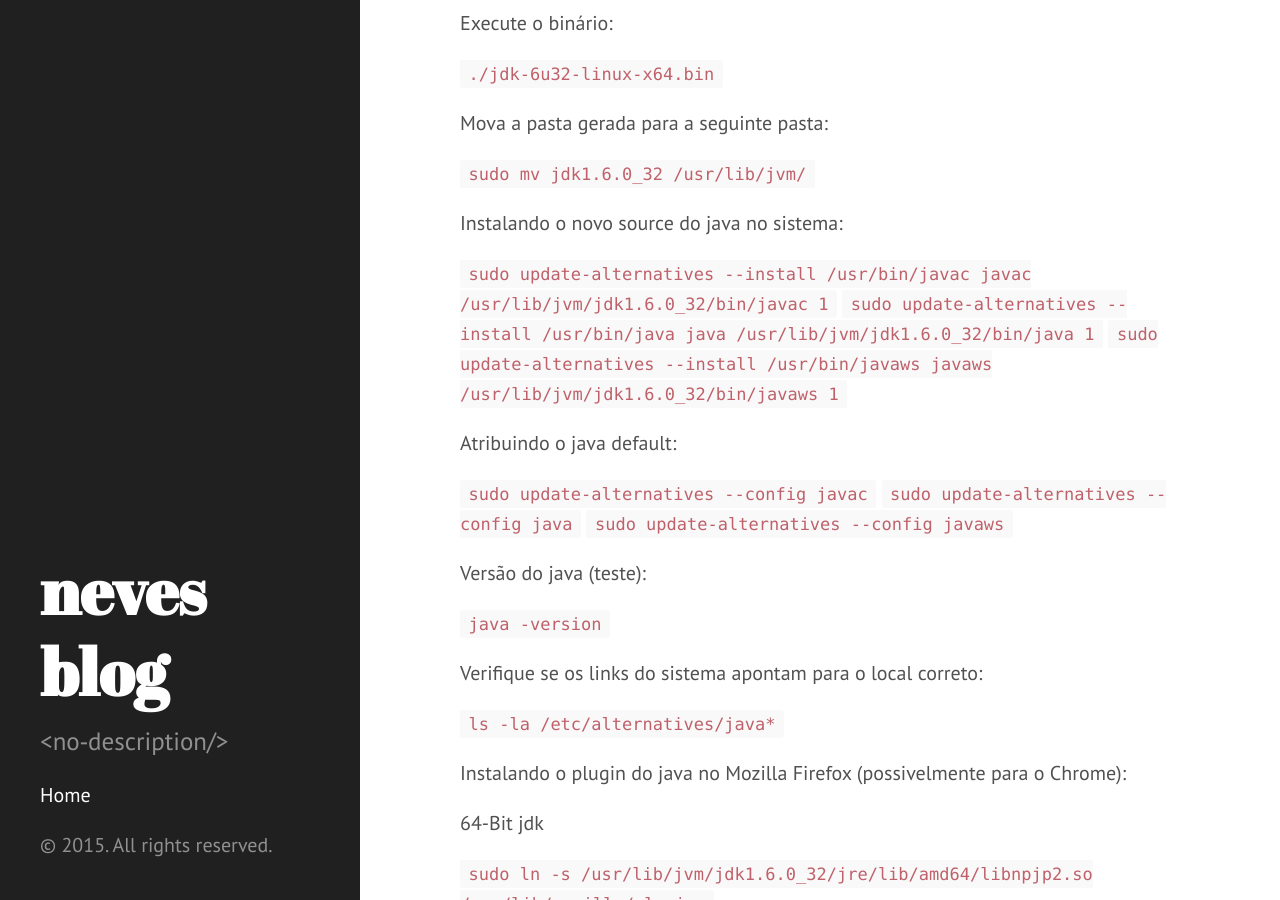
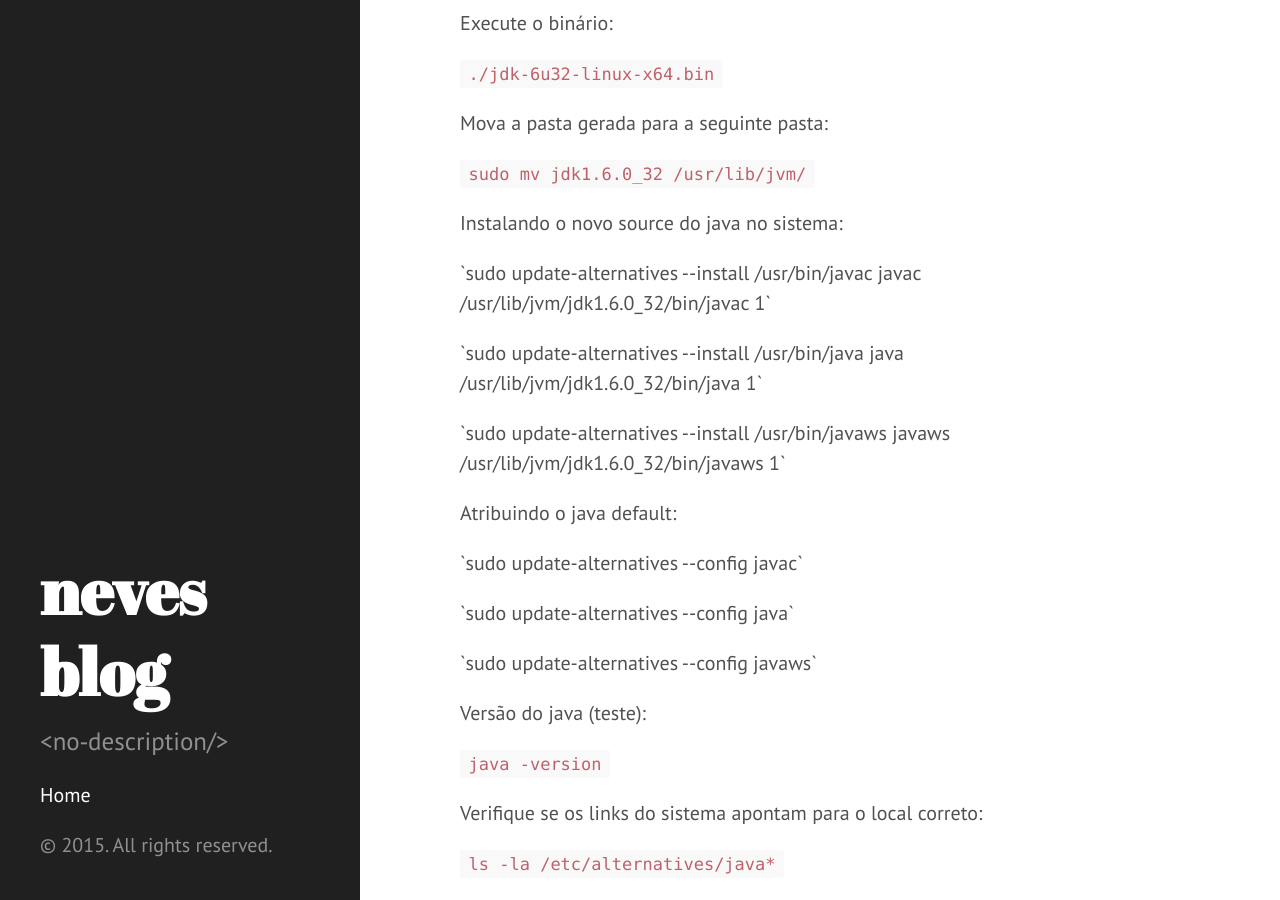
Before and after one commit to rafaelcneves/rafaelcneves.github.io, a Jekyll site: the page built from _posts/2012-07-16-instalando-sun-jdk-6-no-ubuntu.markdown, in a window 1280 px wide and 900 px high, scrolled down 622 px. Built offline with Jekyll 4.4.1, drawn with Linux system fonts in a browser that asks for light colours.

```diff
--- a/_posts/2012-07-16-instalando-sun-jdk-6-no-ubuntu.markdown
+++ b/_posts/2012-07-16-instalando-sun-jdk-6-no-ubuntu.markdown
@@ -26,15 +26,15 @@ Mova a pasta gerada para a seguinte pasta:
 
 Instalando o novo source do java no sistema:
 
-``sudo update-alternatives --install /usr/bin/javac javac /usr/lib/jvm/jdk1.6.0_32/bin/javac 1``
-``sudo update-alternatives --install /usr/bin/java java /usr/lib/jvm/jdk1.6.0_32/bin/java 1``
-``sudo update-alternatives --install /usr/bin/javaws javaws /usr/lib/jvm/jdk1.6.0_32/bin/javaws 1``
+<p>`sudo update-alternatives --install /usr/bin/javac javac /usr/lib/jvm/jdk1.6.0_32/bin/javac 1`</p>
+<p>`sudo update-alternatives --install /usr/bin/java java /usr/lib/jvm/jdk1.6.0_32/bin/java 1`</p>
+<p>`sudo update-alternatives --install /usr/bin/javaws javaws /usr/lib/jvm/jdk1.6.0_32/bin/javaws 1`</p>
 
 Atribuindo o java default:
 
-`sudo update-alternatives --config javac`
-`sudo update-alternatives --config java`
-`sudo update-alternatives --config javaws`
+<p>`sudo update-alternatives --config javac`</p>
+<p>`sudo update-alternatives --config java`</p>
+<p>`sudo update-alternatives --config javaws`</p>
 
 Versão do java (teste):
 
```
